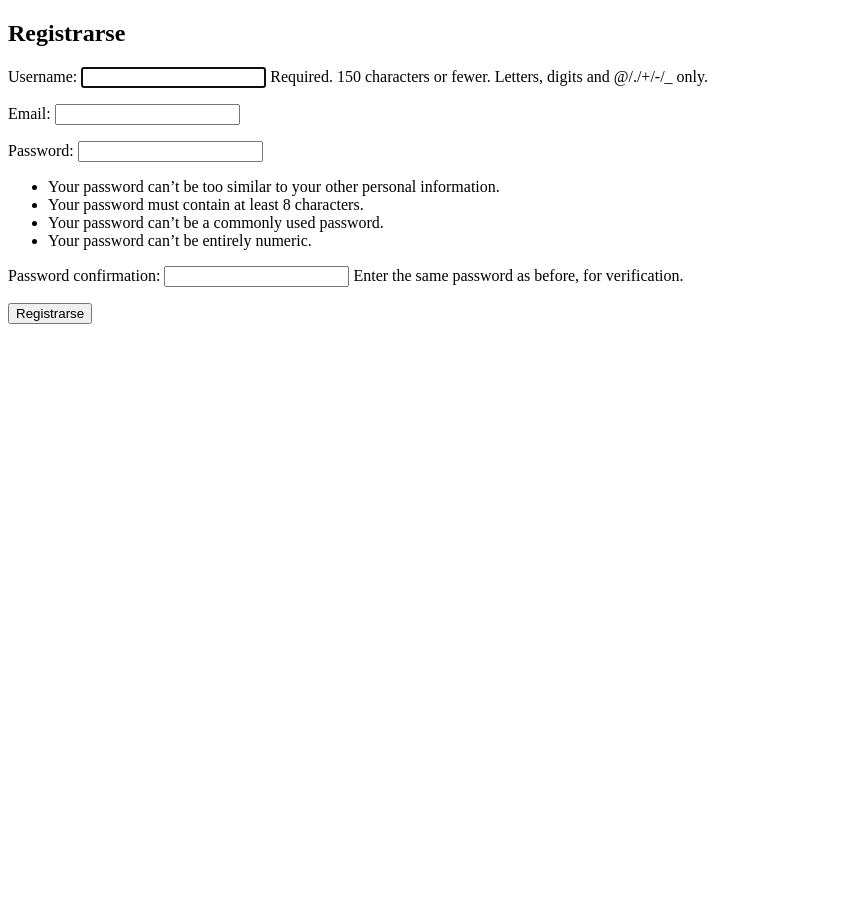
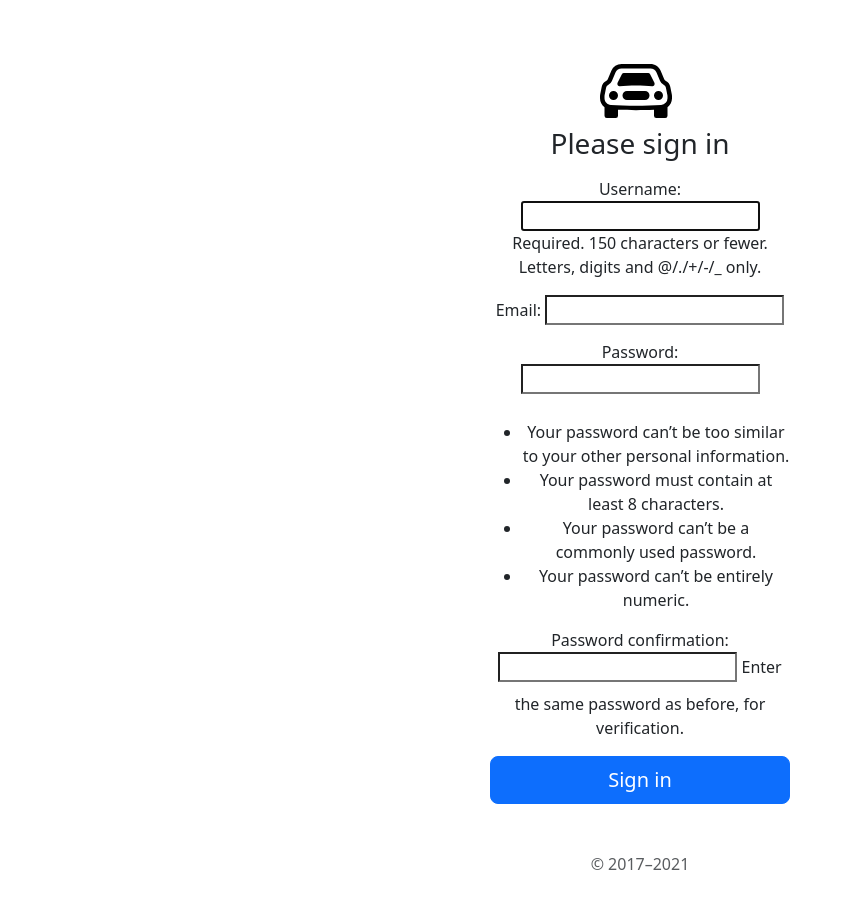
Before and after one commit to MatGM07/pageranl, a Django app: page /signup/ in a window 1280 px wide. Shown: the whole page, without its empty margins (0-845 px from the left). Before the commit the page ends 324 px from the top, so only its background shows below. Run offline with Django 5.2, Linux system fonts and the light colour scheme; parts of the project's set-up code (start-up, migrations or seed data) failed here and were passed over.

Commit message:
pagina completa

```diff
--- a/templates/signup.html
+++ b/templates/signup.html
@@ -1,15 +1,37 @@
 <!-- signup.html -->
 <!DOCTYPE html>
-<html>
+{% load static %}
+<html lang="en">
 <head>
-    <title>Registrarse</title>
+    <meta charset="utf-8">
+    <meta name="viewport" content="width=device-width, initial-scale=1">
+    <meta name="description" content="">
+    <meta name="author" content="Mark Otto, Jacob Thornton, and Bootstrap contributors">
+    <meta name="generator" content="Hugo 0.84.0">
+    <title>Signin Template · Bootstrap v5.0</title>
+    <link rel="canonical" href="https://getbootstrap.com/docs/5.0/examples/sign-in/">
+    <!-- Bootstrap core CSS -->
+<head>
+    <meta charset="utf-8">
+    <meta name="viewport" content="width=device-width, initial-scale=1">
+    <title>Bootstrap demo</title>
+        <link rel="stylesheet" href="{% static "/css/signin.css" %}">
+    <link href="https://cdn.jsdelivr.net/npm/bootstrap@5.3.3/dist/css/bootstrap.min.css" rel="stylesheet" integrity="sha384-QWTKZyjpPEjISv5WaRU9OFeRpok6YctnYmDr5pNlyT2bRjXh0JMhjY6hW+ALEwIH" crossorigin="anonymous">
 </head>
-<body>
-    <h2>Registrarse</h2>
-    <form method="post">
-        {% csrf_token %}
-        {{ form.as_p }}
-        <button type="submit">Registrarse</button>
-    </form>
+  <body class="text-center" cz-shortcut-listen="true">
+
+<main class="form-signin">
+  <form method="post">
+    <svg xmlns="http://www.w3.org/2000/svg" width="72px" height="72px" fill="currentColor" class="bi me-2 bi-car-front text-black" viewBox="0 0 16 16">
+            <path d="M4 9a1 1 0 1 1-2 0 1 1 0 0 1 2 0m10 0a1 1 0 1 1-2 0 1 1 0 0 1 2 0M6 8a1 1 0 0 0 0 2h4a1 1 0 1 0 0-2zM4.862 4.276 3.906 6.19a.51.51 0 0 0 .497.731c.91-.073 2.35-.17 3.597-.17s2.688.097 3.597.17a.51.51 0 0 0 .497-.731l-.956-1.913A.5.5 0 0 0 10.691 4H5.309a.5.5 0 0 0-.447.276"/>
+            <path d="M2.52 3.515A2.5 2.5 0 0 1 4.82 2h6.362c1 0 1.904.596 2.298 1.515l.792 1.848c.075.175.21.319.38.404.5.25.855.715.965 1.262l.335 1.679q.05.242.049.49v.413c0 .814-.39 1.543-1 1.997V13.5a.5.5 0 0 1-.5.5h-2a.5.5 0 0 1-.5-.5v-1.338c-1.292.048-2.745.088-4 .088s-2.708-.04-4-.088V13.5a.5.5 0 0 1-.5.5h-2a.5.5 0 0 1-.5-.5v-1.892c-.61-.454-1-1.183-1-1.997v-.413a2.5 2.5 0 0 1 .049-.49l.335-1.68c.11-.546.465-1.012.964-1.261a.8.8 0 0 0 .381-.404l.792-1.848ZM4.82 3a1.5 1.5 0 0 0-1.379.91l-.792 1.847a1.8 1.8 0 0 1-.853.904.8.8 0 0 0-.43.564L1.03 8.904a1.5 1.5 0 0 0-.03.294v.413c0 .796.62 1.448 1.408 1.484 1.555.07 3.786.155 5.592.155s4.037-.084 5.592-.155A1.48 1.48 0 0 0 15 9.611v-.413q0-.148-.03-.294l-.335-1.68a.8.8 0 0 0-.43-.563 1.8 1.8 0 0 1-.853-.904l-.792-1.848A1.5 1.5 0 0 0 11.18 3z"/>
+        </svg>
+    <h1 class="h3 mb-3 fw-normal">Please sign in</h1>
+            {% csrf_token %}
+            {{ form.as_p }}
+            <button class="w-100 btn btn-lg btn-primary" type="submit">Sign in</button>
+    <p class="mt-5 mb-3 text-muted">© 2017–2021</p>
+  </form>
+</main>
 </body>
 </html>
--- /dev/null
+++ b/templates/statics/css/signin.css
@@ -0,0 +1,39 @@
+html,
+body {
+  height: 100%;
+}
+
+body {
+  display: flex;
+  align-items: center;
+  padding-top: 40px;
+  padding-bottom: 40px;
+  background-color: #f5f5f5;
+}
+
+.form-signin {
+  width: 100%;
+  max-width: 330px;
+  padding: 15px;
+  margin: auto;
+}
+
+.form-signin .checkbox {
+  font-weight: 400;
+}
+
+.form-signin .form-floating:focus-within {
+  z-index: 2;
+}
+
+.form-signin input[type="email"] {
+  margin-bottom: -1px;
+  border-bottom-right-radius: 0;
+  border-bottom-left-radius: 0;
+}
+
+.form-signin input[type="password"] {
+  margin-bottom: 10px;
+  border-top-left-radius: 0;
+  border-top-right-radius: 0;
+}
```
Also changed, not shown: CarritoApp/views.py (+26 -9 lines), templates/detalle_producto.html (+10 -5 lines), templates/login.html (+33 -10 lines), templates/statics/css/styless.css (+8 -1 lines), templates/statics/js/script.js (added, +17 -0 lines), templates/tienda.html (+10 -6 lines), db.sqlite3.
